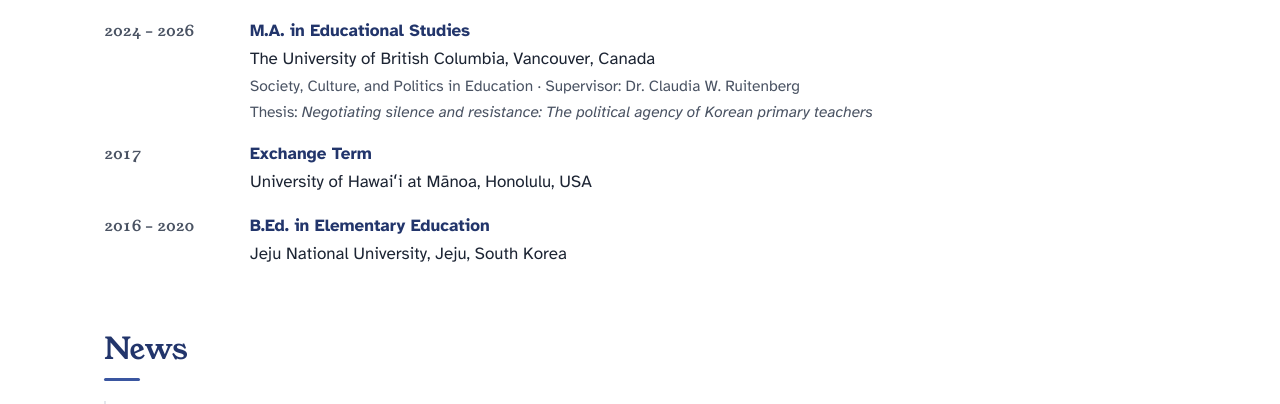
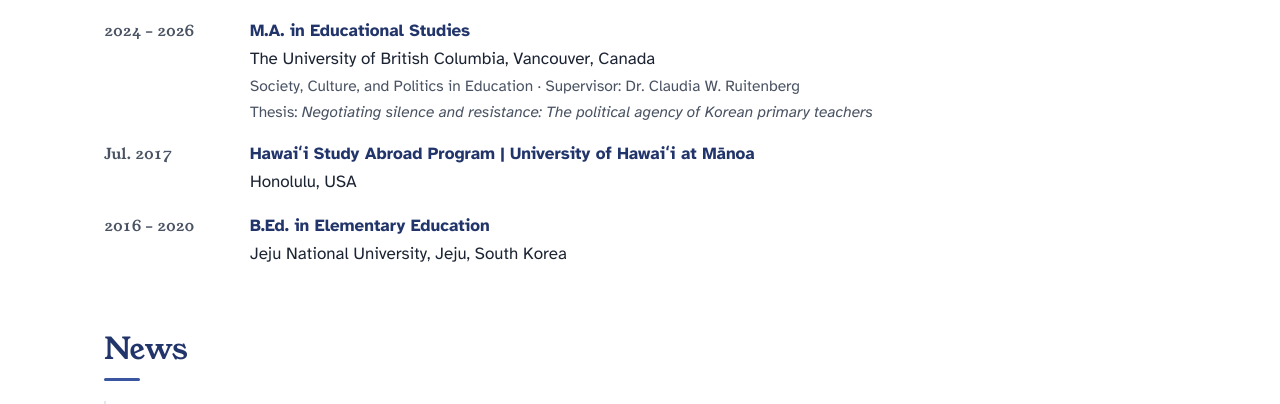
Before and after one commit to soyuyu9/soyuyu9.github.io, a plain HTML site: page index.html in a window 1280 px wide. Shown: the part 666-1070 px from the top of the page. Drawn offline with Linux system fonts and the light colour scheme.

Commit message:
Update index.html

```diff
--- a/index.html
+++ b/index.html
@@ -52,7 +52,7 @@
             <li><time>2024 – 2026</time><span><span class="degree">M.A. in Educational Studies</span>The University of British Columbia, Vancouver, Canada
                 <span class="detail">Society, Culture, and Politics in Education · Supervisor: Dr. Claudia W. Ruitenberg</span>
                 <span class="detail">Thesis: <i>Negotiating silence and resistance: The political agency of Korean primary teachers</i></span></span></li>
-            <li><time>2017</time><span><span class="degree">Exchange Term</span>University of Hawaiʻi at Mānoa, Honolulu, USA</span></li>
+            <li><time>Jul. 2017</time><span><span class="degree">Hawaiʻi Study Abroad Program | University of Hawaiʻi at Mānoa</span>Honolulu, USA</span></li>
             <li><time>2016 – 2020</time><span><span class="degree">B.Ed. in Elementary Education</span>Jeju National University, Jeju, South Korea</span></li>
         </ul>
     </section>
```
